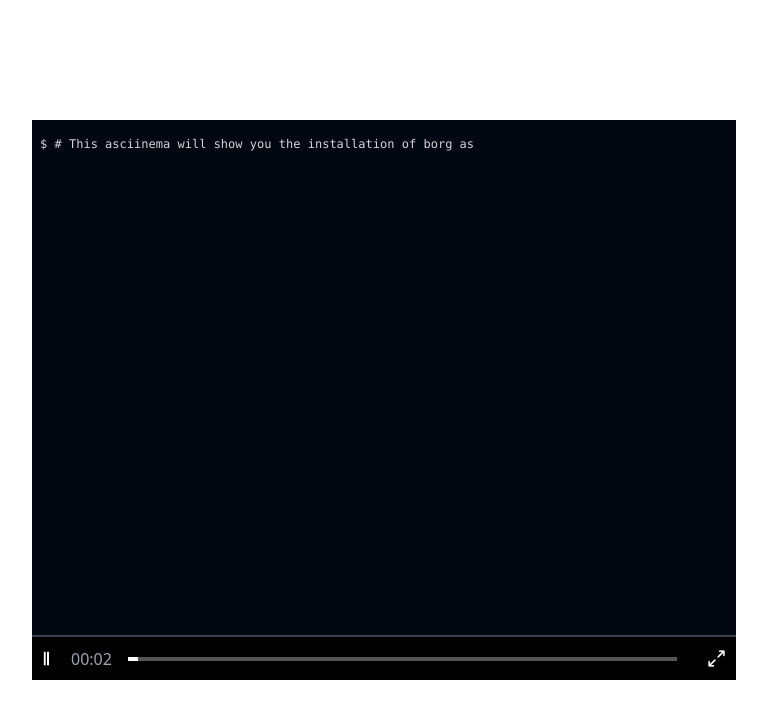
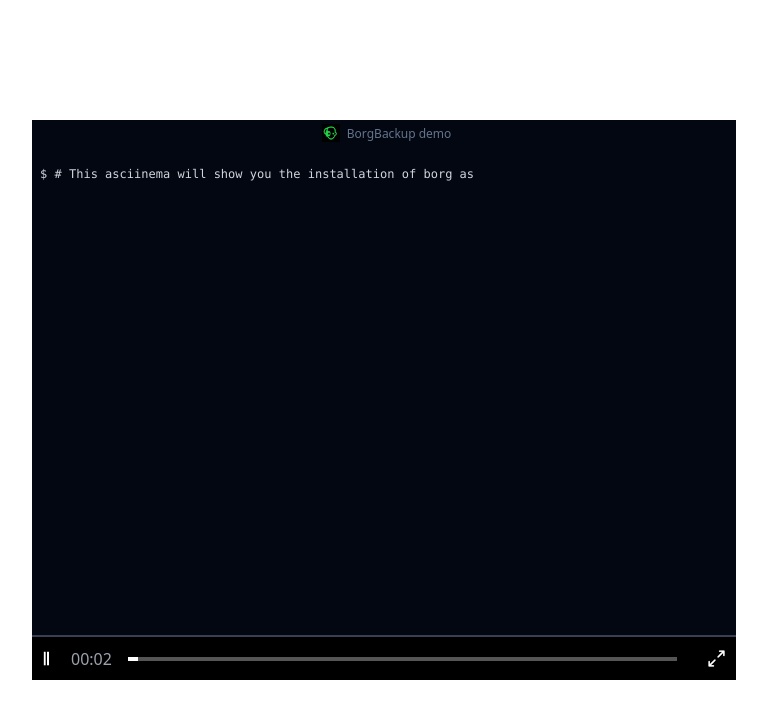
Before and after one commit to AhmedBaba95/Terminal-App, a React (Vite) app: page / in a window 1280 px wide. Both pictures are taken after a click on the button 303 px from the left and 658 px from the top of the page. Shown: the top 718 px of the page, without its empty margins (256-1023 px from the left). Built offline with nearby package versions, Linux system fonts and the light colour scheme.

Commit message:
Title & Logo plus a little bug in timer fixed

```diff
--- a/src/App.jsx
+++ b/src/App.jsx
@@ -1,10 +1,12 @@
 import React, { useState, useEffect } from "react";
 import { VideoBar, PlayButton } from "./components/HtmlComponents";
+import TitleLogo from "./components/TitleLogo";
 import Terminal from "./components/Terminal";
 import playImage from "../public/play-xxl.png";
 import fullScreen from "../public/full-screen.png";
 import minimizeImage from "../public/minimize.png";
 import pauseImage from "../public/pause.png";
+import borgLogo from "../public/borg-icon.png";
 
 function App() {
   const [isFullScreen, setFullScreen] = useState(false);
@@ -81,13 +83,15 @@ function App() {
   return (
     <div
       className={`AppDiv flex ${
-        isFullScreen
-          ? "flex-col w-screen h-screen mt-0"
-          : "w-[55vw] h-[70vh] mt-[15vh]"
-      } bg-gray-950 overflow-auto relative`}
+        isFullScreen ? "w-screen h-screen mt-0" : "w-[55vw] h-[70vh] mt-[15vh]"
+      } flex-col gap-2 bg-gray-950 overflow-auto relative`}
     >
       {!hasVideoPlayed && !isPlaying && (
         <PlayButton togglePlayPause={togglePlayPause} playImage={playImage} />
+      )}
+
+      {hasVideoPlayed && (
+        <TitleLogo isFullScreen={isFullScreen} borgLogo={borgLogo} />
       )}
 
       <Terminal
--- a/src/components/HtmlComponents.jsx
+++ b/src/components/HtmlComponents.jsx
@@ -35,6 +35,7 @@ export const VideoBar = ({
   const progressBarColor = `linear-gradient(to right, #fff ${completionPercentage}%, #555 ${completionPercentage}%, #555)`;
 
   const remainingTime = `-${formatTime(109 - timer)}`;
+  const endTime = `-${formatTime(0)}`;
 
   const handleProgressBarClick = (event) => {
     const playbarDiv = event.currentTarget;
@@ -66,7 +67,11 @@ export const VideoBar = ({
           onMouseLeave={() => setIsHovered(false)}
           style={{ cursor: "default" }}
         >
-          {isHovered ? remainingTime : formatTime(timer)}
+          {isHovered
+            ? timer >= 109
+              ? endTime
+              : remainingTime
+            : formatTime(timer)}
         </span>
       </div>
 
--- a/src/components/Terminal.jsx
+++ b/src/components/Terminal.jsx
@@ -64,7 +64,7 @@ const Terminal = ({
     <div
       ref={terminalRef}
       className={`terminal ${
-        isFullScreen ? "w-screen h-[91%] px-4" : "w-[55vw] h-[64vh] px-2 "
+        isFullScreen ? "w-screen h-[87%] px-4" : "w-[55vw] h-[60vh] px-2 "
       } overflow-x-hidden overflow-y-auto`}
     >
       <pre
--- /dev/null
+++ b/src/components/TitleLogo.jsx
@@ -0,0 +1,24 @@
+import React from "react";
+
+const TitleLogo = ({ isFullScreen, borgLogo }) => {
+  return (
+    <div className=" w-full h-[4%] flex justify-center items-end gap-0.5">
+      <div className="w-[4%] h-[80%] ">
+        <img
+          src={borgLogo}
+          alt="Borg Icon"
+          className="object-contain w-full h-full"
+        />
+      </div>
+      <span
+        className={`${
+          isFullScreen ? "text-lg" : "text-xs"
+        } font-sans text-slate-500`}
+      >
+        BorgBackup demo
+      </span>
+    </div>
+  );
+};
+
+export default TitleLogo;
```
Also changed, not shown: public/borg-icon.png (added).
